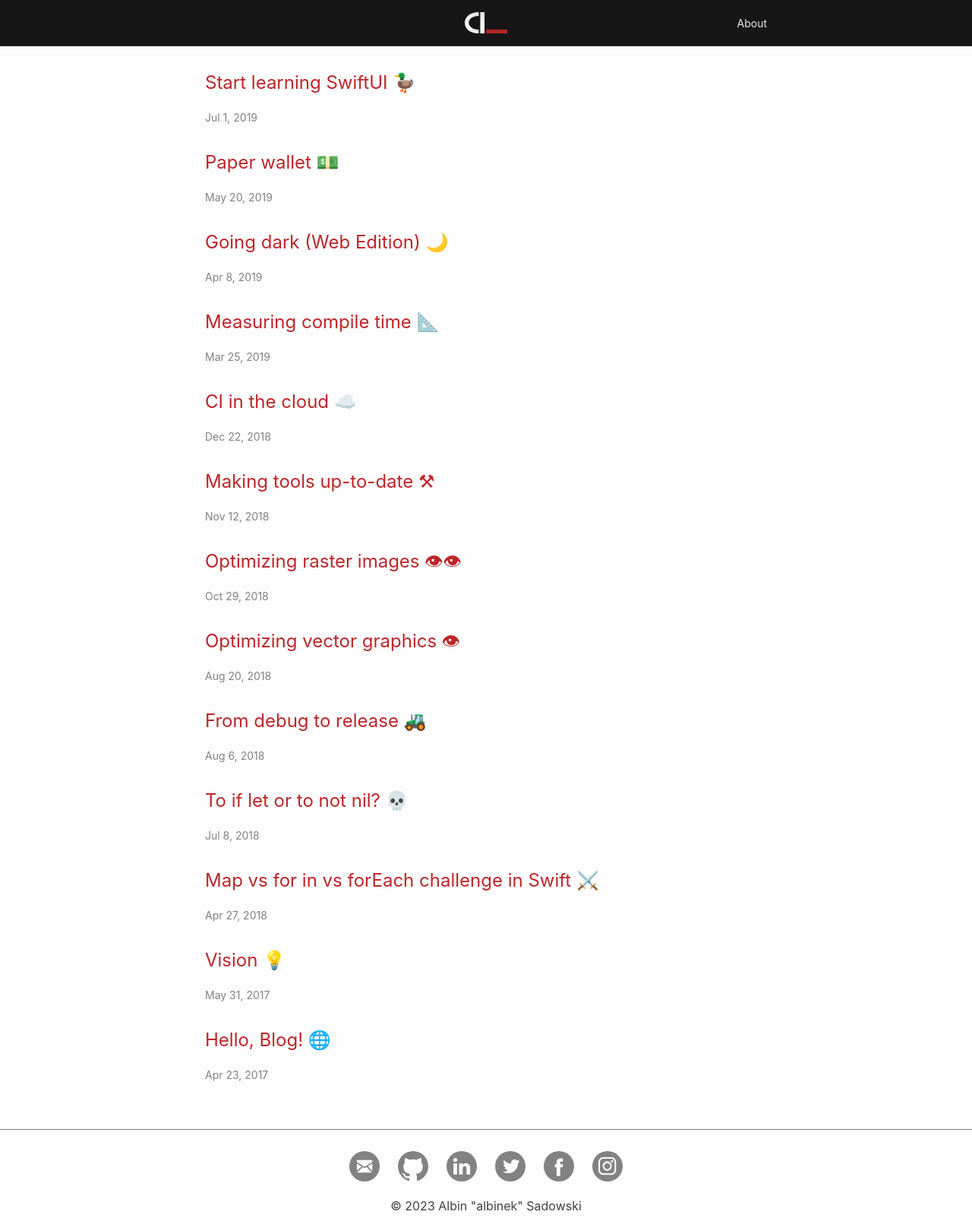
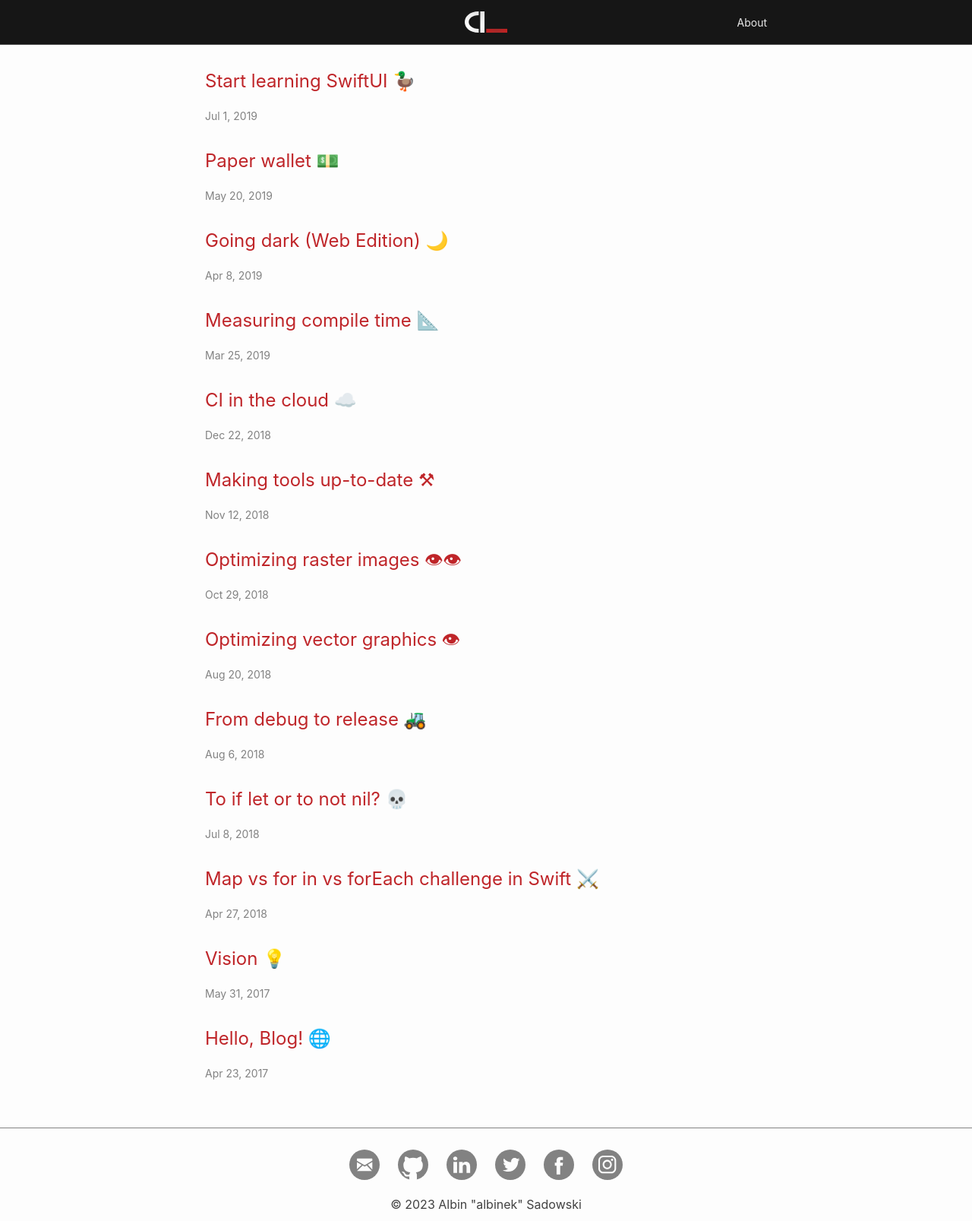
Before and after one commit to albinekcom/albinekcom.github.io, a Jekyll site: the page built from index.md, in a window 1280 px wide. Shown: the whole page at 76% size. Built offline with Jekyll 4.4.1, drawn with Linux system fonts in a browser that asks for light colours.

Commit message:
Improve padding in header

```diff
--- a/_sass/minima/_layout.scss
+++ b/_sass/minima/_layout.scss
@@ -10,7 +10,7 @@
   display: grid;
   grid-template-columns: 1fr repeat(1, auto) 1fr;
   align-items: center;
-  padding: 16px 0px 16px 0px;
+  padding: calc($spacing-unit / 2);
 }
 
 .header-logo {
```
